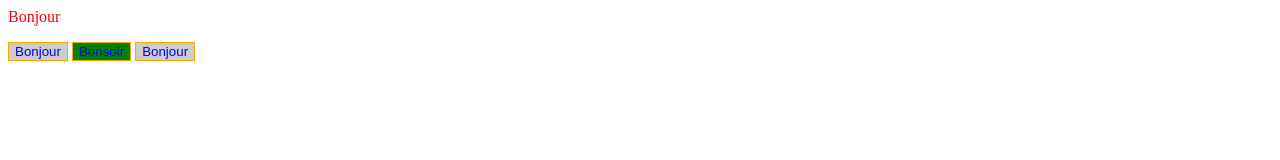
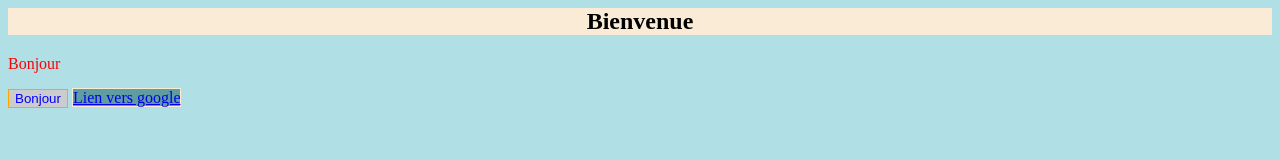
Before and after one commit to BySn0w/Test1, a plain HTML site: page index.html in a window 1280 px wide. Drawn offline with Linux system fonts and the light colour scheme.

Commit message:
Ajoute lien vers google Enleve bouton bonsoir Ajoute titre au site

```diff
--- a/index.html
+++ b/index.html
@@ -3,10 +3,9 @@
          <link rel="stylesheet" href="style.css" />
     </head>
     <body>
+        <h2 class="titre1">Bienvenue</h2>
         <p>Bonjour</p>
         <button class="my-button">Bonjour</button>
-        <button class="my-button button-bonsoir">Bonsoir</button>
-        <button class="my-button">Bonjour</button>
+        <a class="button-google" href="http://www.google.fr">Lien vers google</a>
     </body>
-
 </html>
--- a/style.css
+++ b/style.css
@@ -1,3 +1,7 @@
+body {
+    background: powderblue;
+}
+
 p {
     color: red;
 }
@@ -11,3 +15,13 @@ p {
 .button-bonsoir {
     background-color: green;
 }
+
+.titre1 {
+    text-align: center;
+    background-color: antiquewhite;
+}
+
+.button-google {
+    background-color: cadetblue;
+    border: 1px solid antiquewhite;
+}
```
